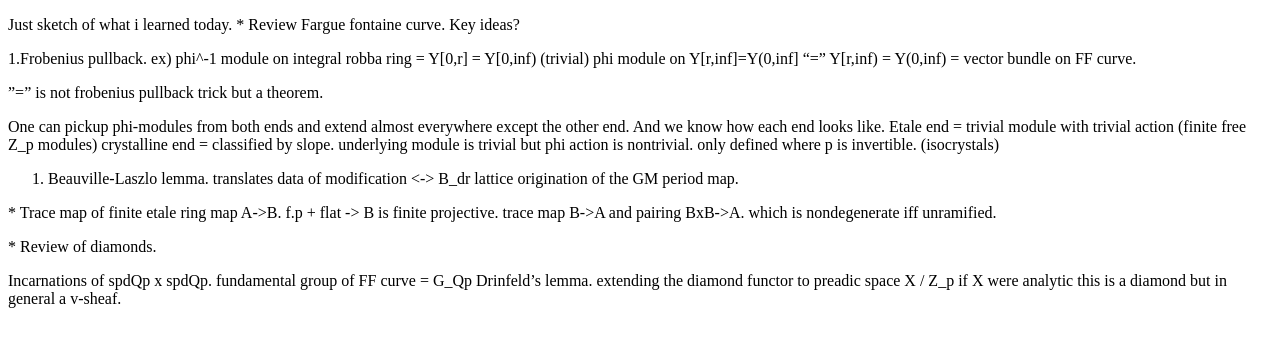
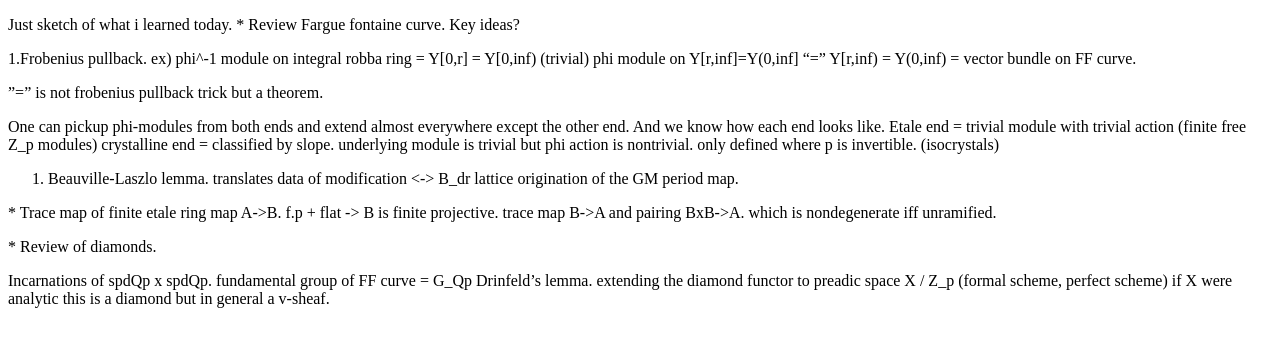
Before and after one commit to alchan00/alchan00.github.io, a Jekyll site: the page built from daily-notes/2026-09-09/index.md, in a window 1280 px wide. Shown: the top 347 px of the page. Built offline with Jekyll 4.4.1, drawn with Linux system fonts in a browser that asks for light colours; our own code applies the rules of GitHub Pages for plain Markdown files.

Commit message:
Update index.md

```diff
--- a/daily-notes/2026-09-09/index.md
+++ b/daily-notes/2026-09-09/index.md
@@ -29,5 +29,5 @@ Review of diamonds.
 Incarnations of spdQp x spdQp.
 fundamental group of FF curve = G_Qp
 Drinfeld's lemma.
-extending the diamond functor to preadic space X / Z_p
+extending the diamond functor to preadic space X / Z_p (formal scheme, perfect scheme)
 if X were analytic this is a diamond but in general a v-sheaf.
```
